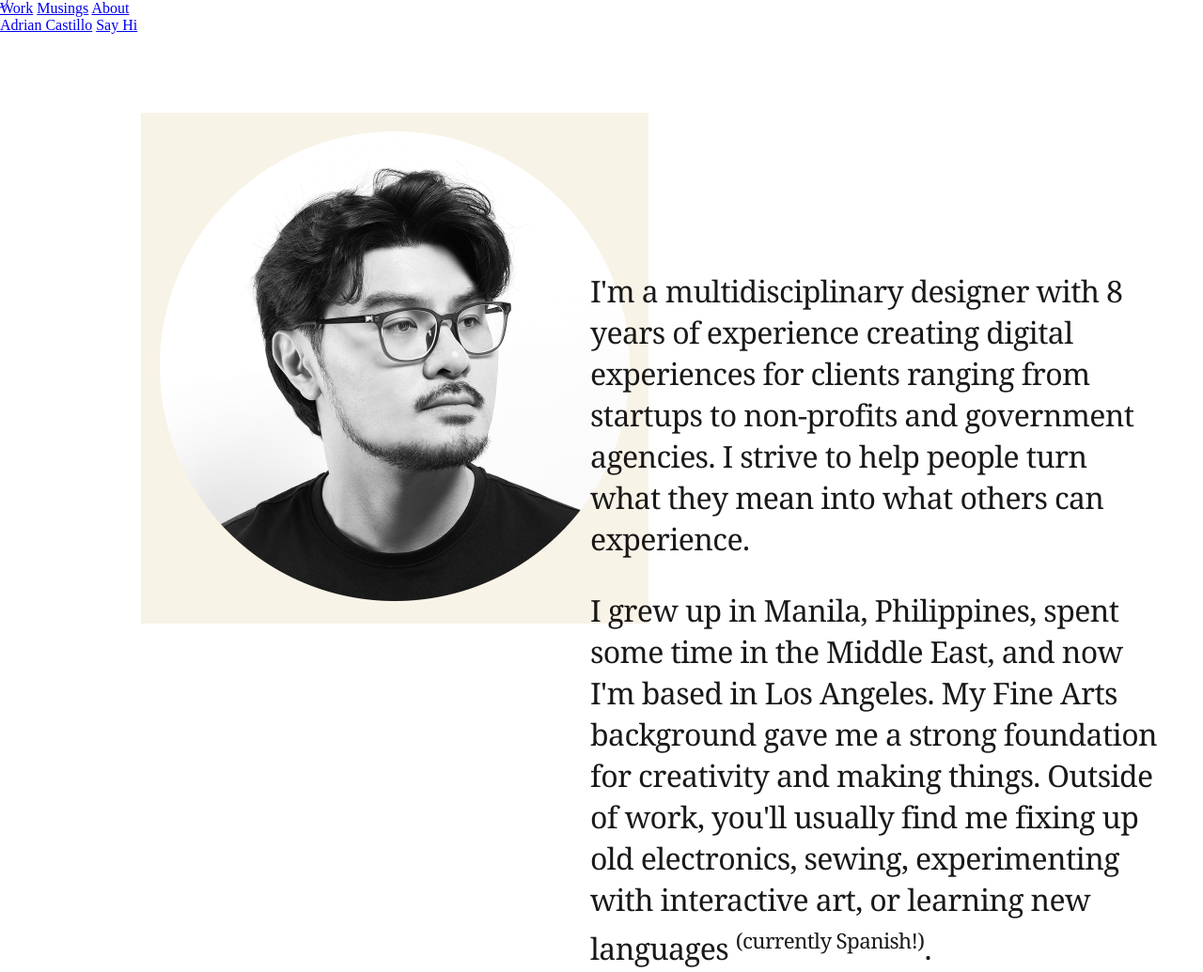
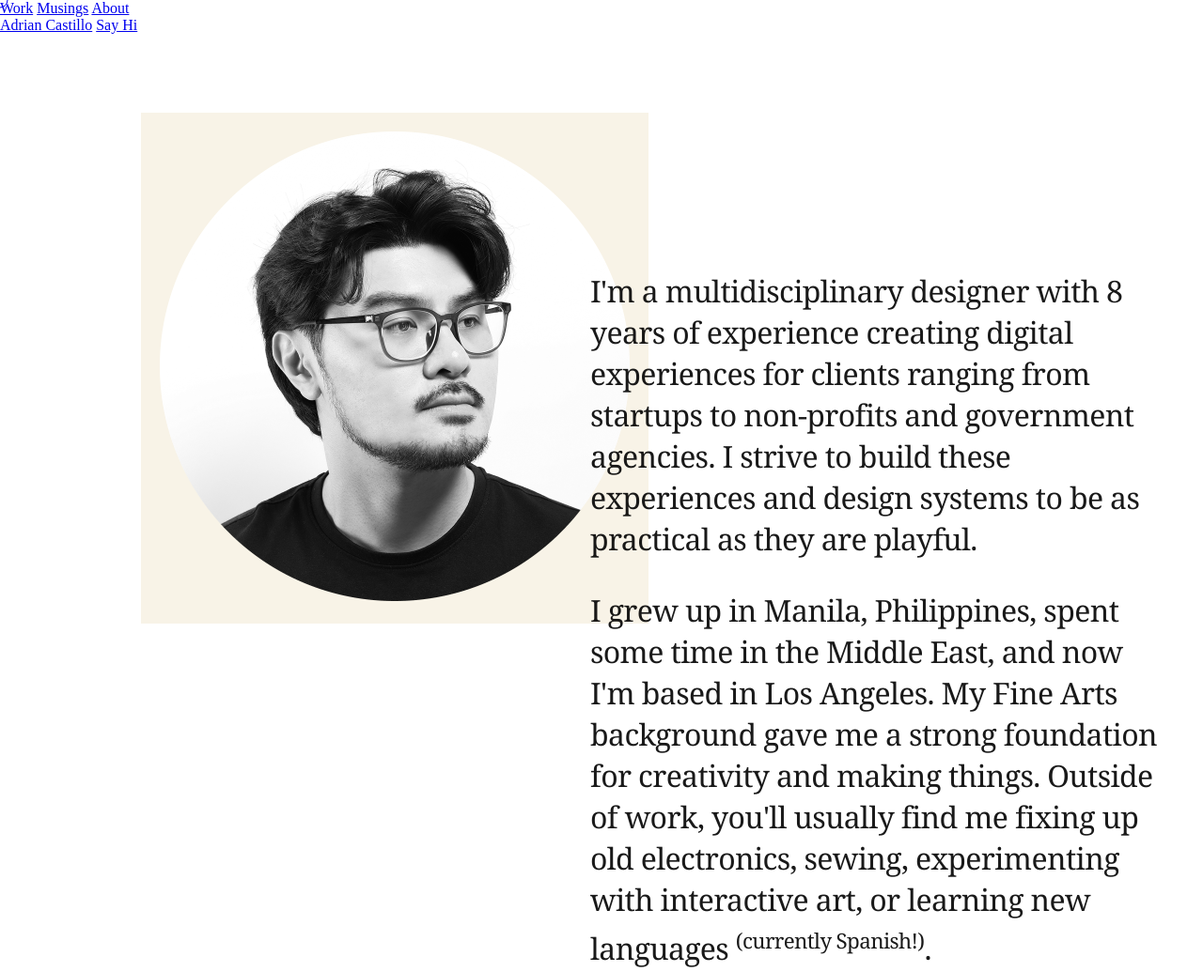
Before and after one commit to adrianscastillo/portfolio, a website built with Vite: page about.html in a window 1280 px wide. Shown: the top 1035 px of the page at 94% size. Built offline with nearby package versions, Linux system fonts and the light colour scheme.

Commit message:
Update about page content

```diff
--- a/about.html
+++ b/about.html
@@ -108,7 +108,7 @@
           <img src="/assets/images/about/about image.png" alt="Adrian Castillo" />
         </div>
         <div class="about-text">
-          <p>I'm a multidisciplinary designer with 8 years of experience creating digital experiences for clients ranging from startups to non-profits and government agencies. I strive to help people turn what they mean into what others can experience.</p>
+          <p>I'm a multidisciplinary designer with 8 years of experience creating digital experiences for clients ranging from startups to non-profits and government agencies. I strive to build these experiences and design systems to be as practical as they are playful.</p>
           <p>I grew up in Manila, Philippines, spent some time in the Middle East, and now I'm based in Los Angeles. My Fine Arts background gave me a strong foundation for creativity and making things. Outside of work, you'll usually find me fixing up old electronics, sewing, experimenting with interactive art, or learning new languages <sup>(currently Spanish!)</sup>.</p>
           <p>If you'd like to collaborate—or just say hi—you can reach me at <a href="mailto:adrianscastillo@gmail.com">adrianscastillo@gmail.com</a>.</p>
         </div>
```
